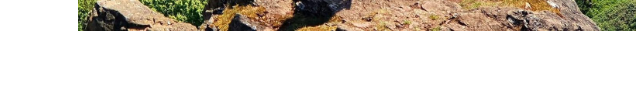
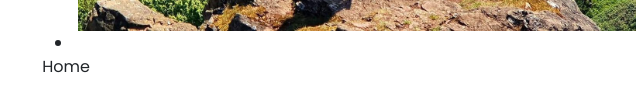
Before and after one commit to Gabri-Sa/Portfolio, a plain HTML site: page about.html in a window 1280 px wide. Shown: the part 526-636 px from the top of the page, 574-1214 px from the left. Drawn offline with nearby package versions, Linux system fonts and the light colour scheme; a web font is replaced by a local one.

Commit message:
linked the two pages

```diff
--- a/about.html
+++ b/about.html
@@ -47,7 +47,13 @@
 
             </div>
         </div>
+
+        <li class="nav-item">
+            <a class="nav-link active" aria-current="page" href="index.html">Home</a>
+        </li>
+
     </div>
+
 </body>
 
 </html>
```
Also changed, not shown: index.html (+6 -0 lines).
